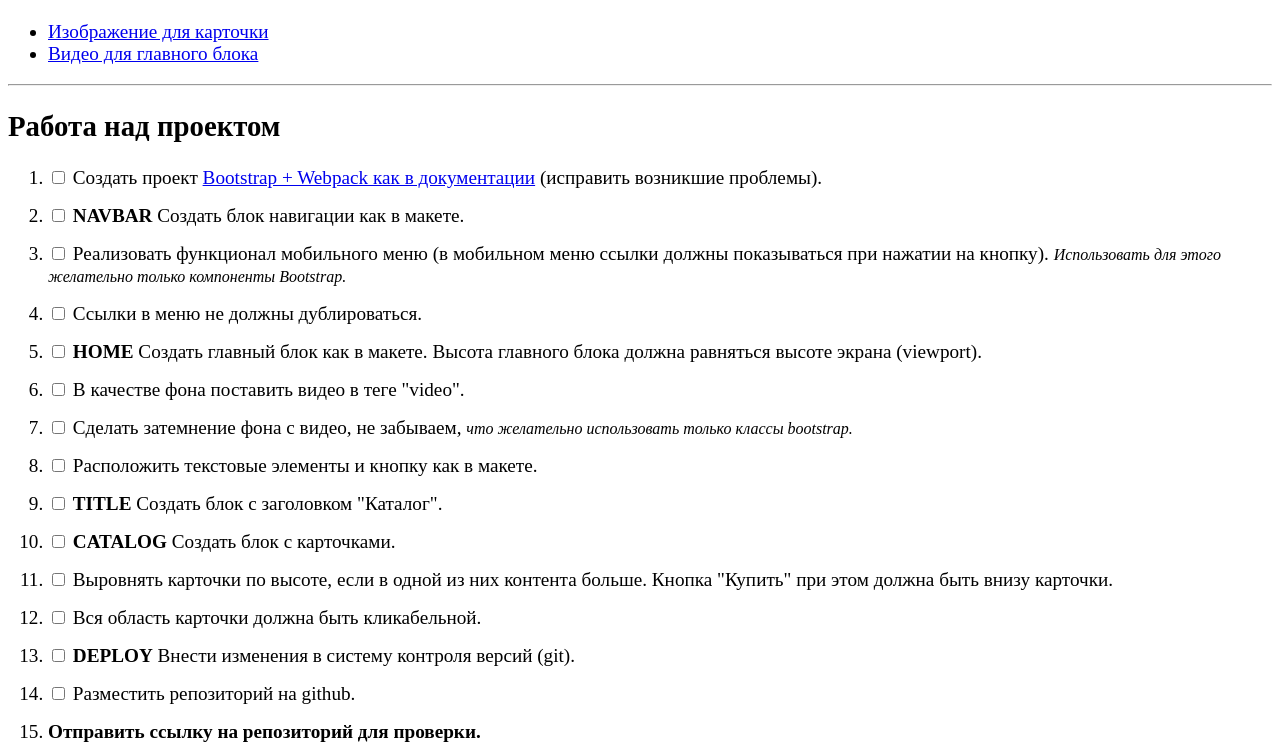
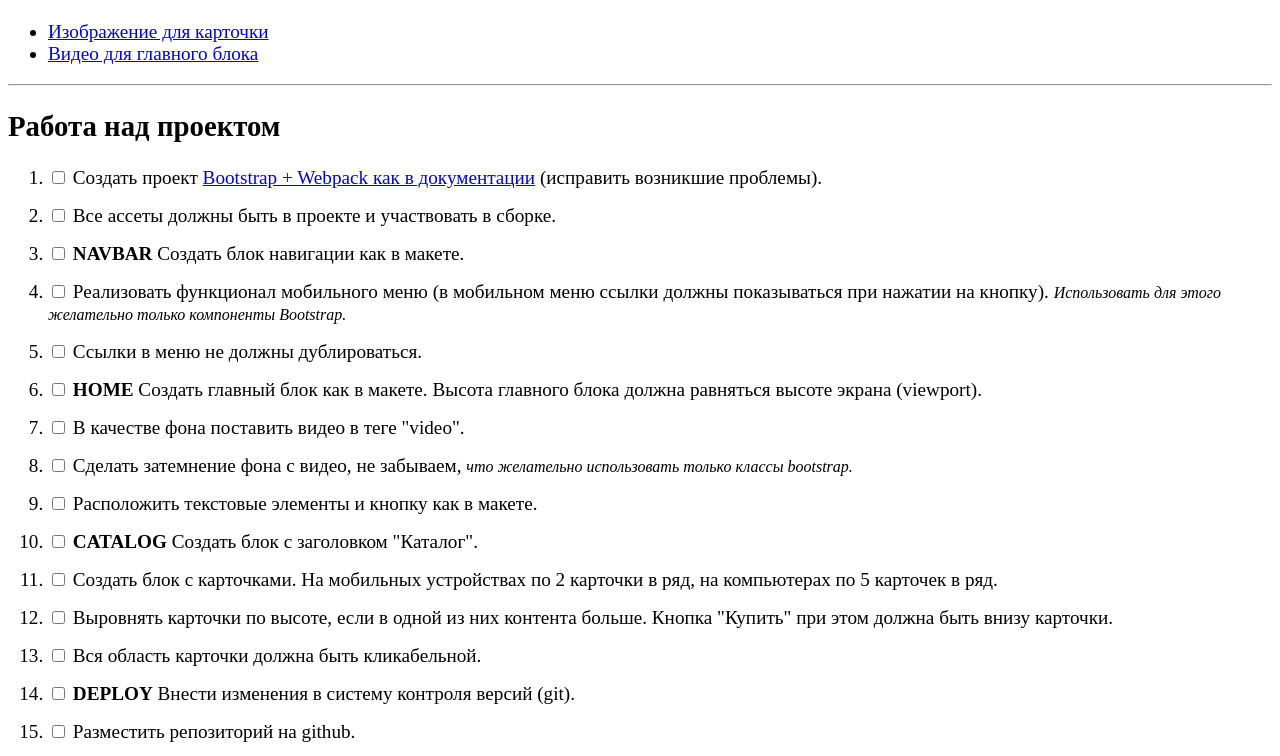
Before and after one commit to gitrequests/interview-bootstrap, a plain HTML site: page index.html in a window 1280 px wide. Shown: the part 433-1189 px from the top of the page. Drawn offline with Linux system fonts and the light colour scheme.

Commit message:
update: change rules

```diff
--- a/index.html
+++ b/index.html
@@ -1,4 +1,4 @@
-<!doctype html>
+<!DOCTYPE html>
 <html lang="ru">
 
 <head>
@@ -89,6 +89,12 @@
             <li>
                 <label>
                     <input type="checkbox">
+                    Все ассеты должны быть в проекте и участвовать в сборке.
+                </label>
+            </li>
+            <li>
+                <label>
+                    <input type="checkbox">
                     <b>NAVBAR</b>
                     Создать блок навигации как в макете.
                 </label>
@@ -133,15 +139,14 @@
             <li>
                 <label>
                     <input type="checkbox">
-                    <b>TITLE</b>
+                    <b>CATALOG</b>
                     Создать блок с заголовком "Каталог".
                 </label>
             </li>
             <li>
                 <label>
                     <input type="checkbox">
-                    <b>CATALOG</b>
-                    Создать блок с карточками.
+                    Создать блок с карточками. На мобильных устройствах по 2 карточки в ряд, на компьютерах по 5 карточек в ряд.
                 </label>
             </li>
             <li>
```
